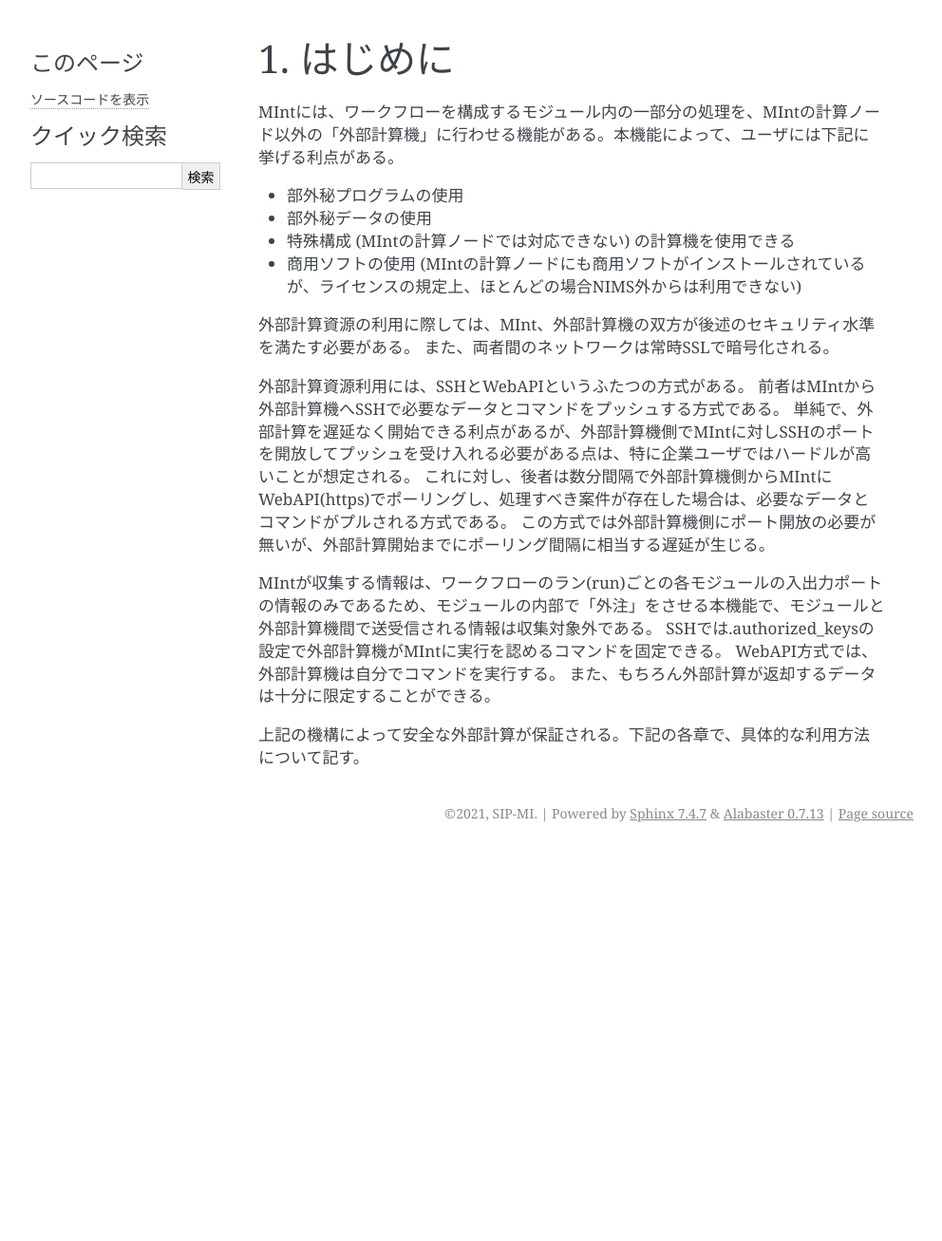
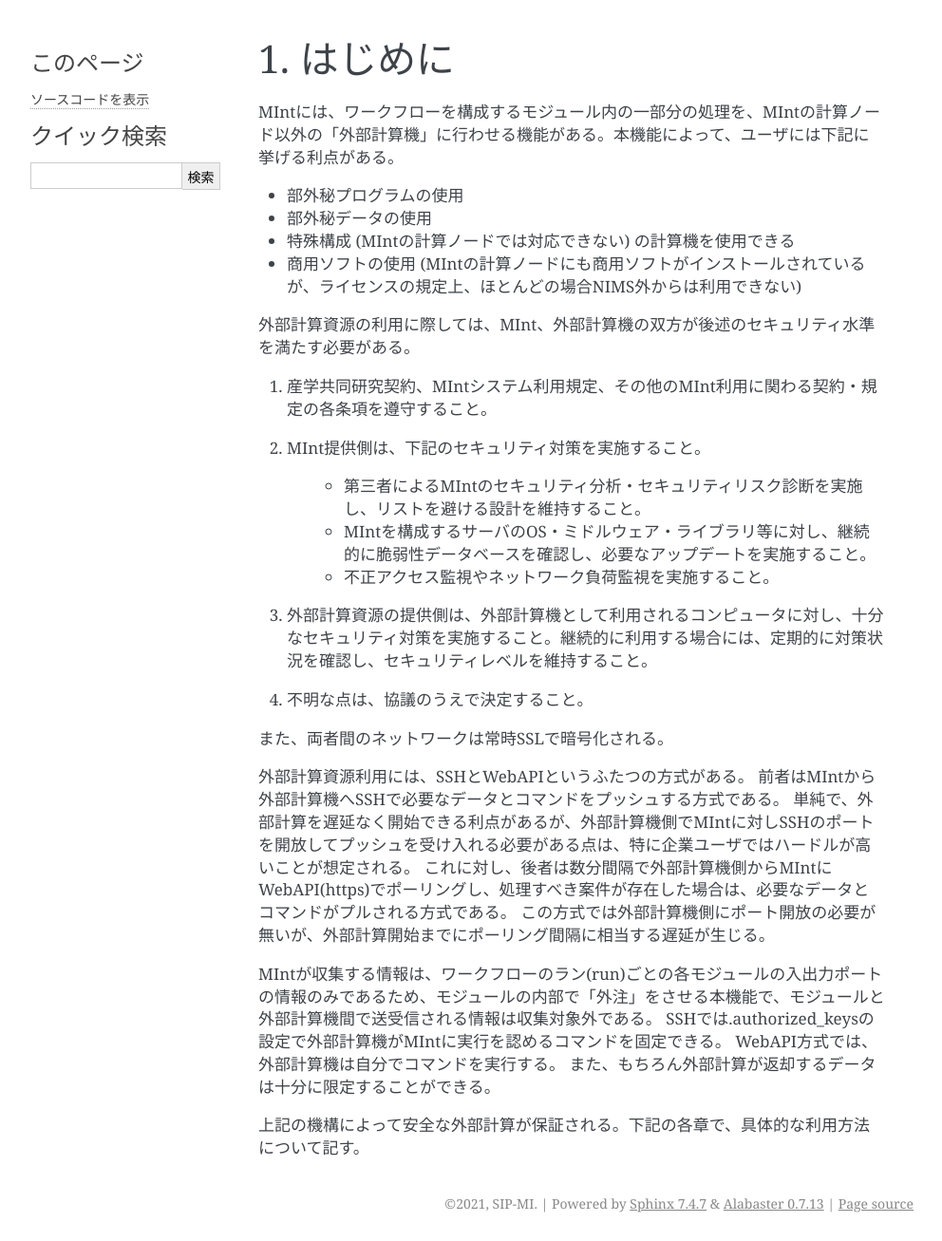
Before and after one commit to materialsintegration/remote_workflow, a Sphinx documentation site: the page built from documents/manual2nd/source/using_distributed_properties.rst, in a window 1280 px wide. Shown: the whole page at 95% size, without its empty margins (148-1140 px from the left). Built offline with Sphinx 7.4.7, drawn with Linux system fonts in a browser that asks for light colours; before the commit the page ends 900 px from its top, so only the background shows below that.

Commit message:
Update using_distributed_properties.rst

```diff
--- a/documents/manual2nd/source/using_distributed_properties.rst
+++ b/documents/manual2nd/source/using_distributed_properties.rst
@@ -10,6 +10,17 @@ MIntには、ワークフローを構成するモジュール内の一部分の
 * 商用ソフトの使用 (MIntの計算ノードにも商用ソフトがインストールされているが、ライセンスの規定上、ほとんどの場合NIMS外からは利用できない)
 
 外部計算資源の利用に際しては、MInt、外部計算機の双方が後述のセキュリティ水準を満たす必要がある。
+
+1. 産学共同研究契約、MIntシステム利用規定、その他のMInt利用に関わる契約・規定の各条項を遵守すること。
+2. MInt提供側は、下記のセキュリティ対策を実施すること。
+
+    * 第三者によるMIntのセキュリティ分析・セキュリティリスク診断を実施し、リストを避ける設計を維持すること。
+    * MIntを構成するサーバのOS・ミドルウェア・ライブラリ等に対し、継続的に脆弱性データベースを確認し、必要なアップデートを実施すること。
+    * 不正アクセス監視やネットワーク負荷監視を実施すること。
+3. 外部計算資源の提供側は、外部計算機として利用されるコンピュータに対し、十分なセキュリティ対策を実施すること。継続的に利用する場合には、定期的に対策状況を確認し、セキュリティレベルを維持すること。
+4. 不明な点は、協議のうえで決定すること。
+
+
 また、両者間のネットワークは常時SSLで暗号化される。
 
 外部計算資源利用には、SSHとWebAPIというふたつの方式がある。
```
